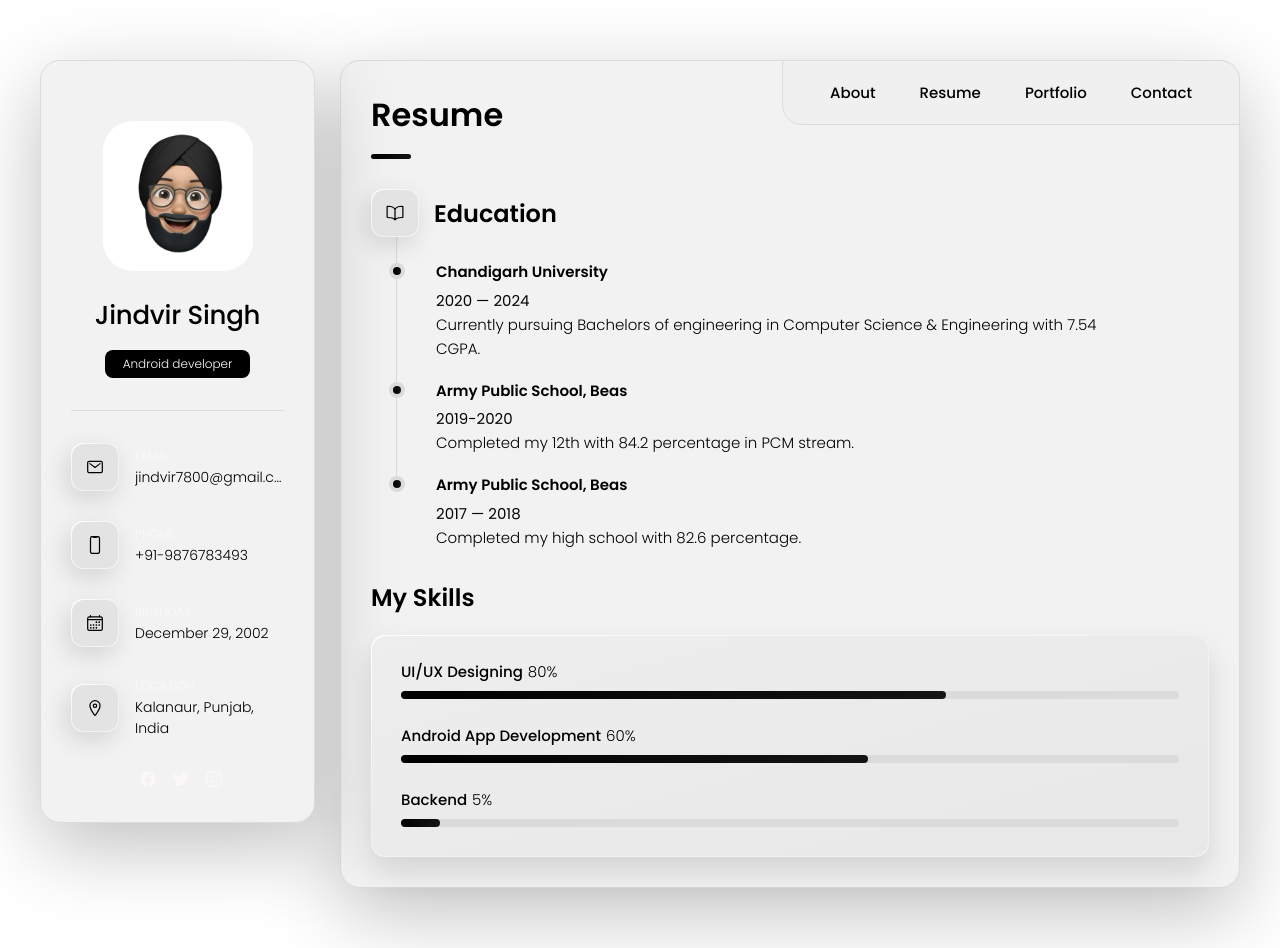
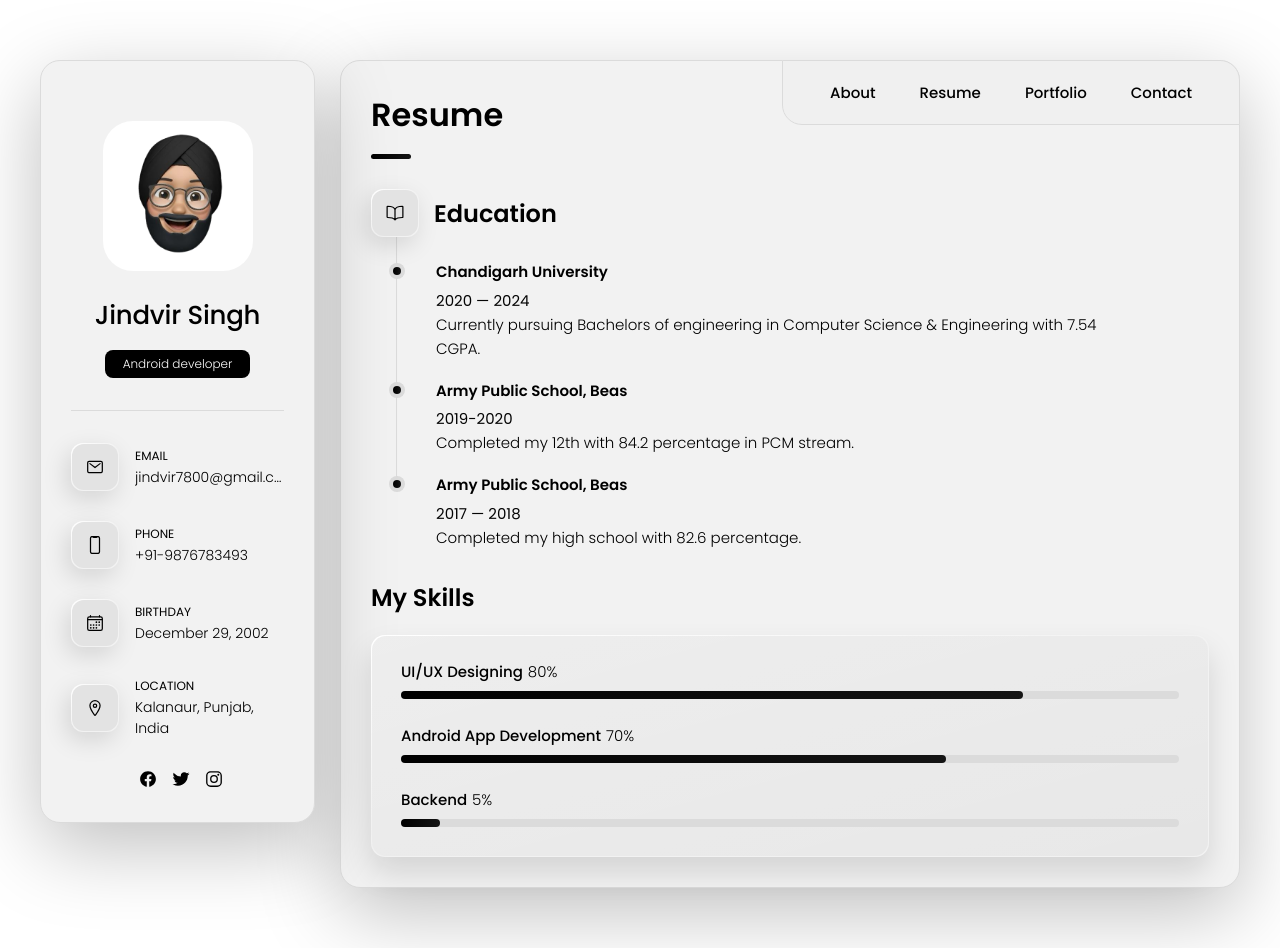
Before and after one commit to jindvir00/Jindvir-singh-Portfolio, a plain HTML site: page index.html in a window 1280 px wide. Both pictures are taken after a click on the button "Resume". Drawn offline with nearby package versions, Linux system fonts and the light colour scheme.

Commit message:
today commit

```diff
--- a/assets/css/style.css
+++ b/assets/css/style.css
@@ -49,7 +49,7 @@
   --orange-yellow-crayola: hsl(0, 0%, 0%);
   --vegas-gold: hsl(0, 0%, 2%);
   --light-gray: hsl(0, 0%, 0%);
-  --light-gray-70: hsla(0, 100%, 99%, 0.7);
+  --light-gray-70: hsl(0, 0%, 0%);
   --bittersweet-shimmer: hsl(0, 43%, 51%);
 
   /**
--- a/index.html
+++ b/index.html
@@ -628,7 +628,7 @@
               </div>
 
               <div class="skill-progress-bg">
-                <div class="skill-progress-fill" style="width: 70%;"></div>
+                <div class="skill-progress-fill" style="width: 80%;"></div>
               </div>
 
             </li>
@@ -637,11 +637,11 @@
 
               <div class="title-wrapper">
                 <h5 class="h5">Android App Development</h5>
-                <data value="60">60%</data>
+                <data value="60">70%</data>
               </div>
 
               <div class="skill-progress-bg">
-                <div class="skill-progress-fill" style="width: 60%;"></div>
+                <div class="skill-progress-fill" style="width: 70%;"></div>
               </div>
 
             </li>
```
